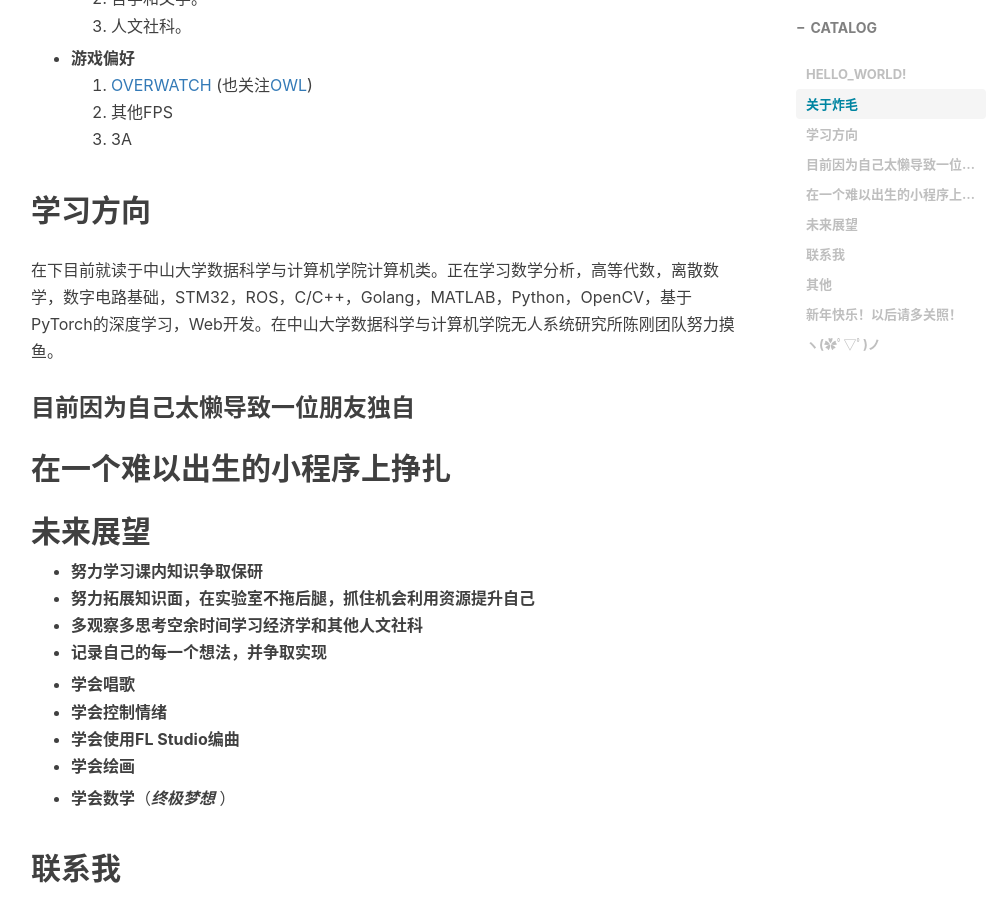
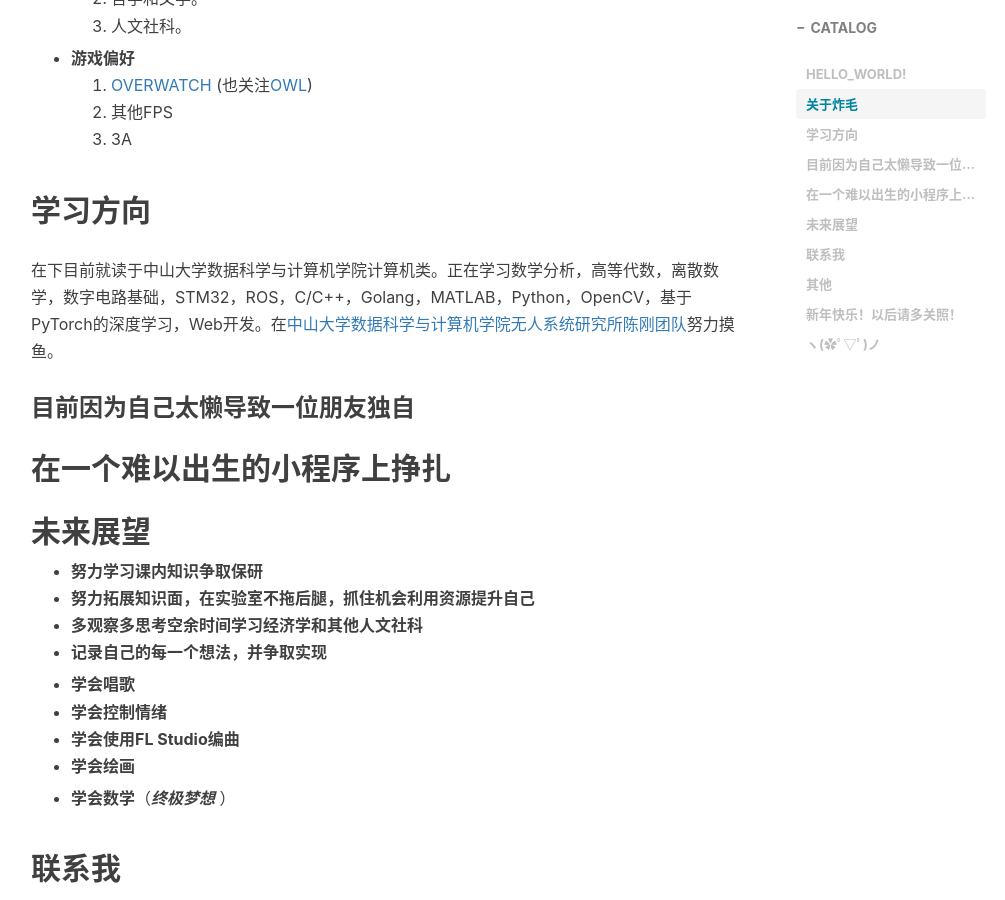
Before and after one commit to lzzmm/lzzmm.github.io, a Jekyll site: the page built from _posts/2020-02-15-HelloWorld.md, in a window 1280 px wide and 900 px high, scrolled down 865 px. Shown: the whole window, without its empty margins (234-1239 px from the left). Built offline with Jekyll 4.4.1, drawn with Linux system fonts in a browser that asks for light colours; nearby versions of some CDN libraries; comment, search, counter and statistics services are not loaded; some of the changed lines change nothing that is shown.

Commit message:
add links

```diff
--- a/_posts/2020-02-15-HelloWorld.md
+++ b/_posts/2020-02-15-HelloWorld.md
@@ -30,7 +30,7 @@ tags:
 
 ## 学习方向
 
-在下目前就读于中山大学数据科学与计算机学院计算机类。正在学习数学分析，高等代数，离散数学，数字电路基础，STM32，ROS，C/C++，Golang，MATLAB，Python，OpenCV，基于PyTorch的深度学习，Web开发。在中山大学数据科学与计算机学院无人系统研究所陈刚团队努力摸鱼。
+在下目前就读于中山大学数据科学与计算机学院计算机类。正在学习数学分析，高等代数，离散数学，数字电路基础，STM32，ROS，C/C++，Golang，MATLAB，Python，OpenCV，基于PyTorch的深度学习，Web开发。在[中山大学](http://www.sysu.edu.cn/)[数据科学与计算机学院](http://sdcs.sysu.edu.cn/)[无人系统研究所](https://www.usilab.cn/)[陈刚团队](https://www.usilab.cn/team/chengang/)努力摸鱼。
 
 ### 目前因为自己太懒导致一位朋友独自
 
```
